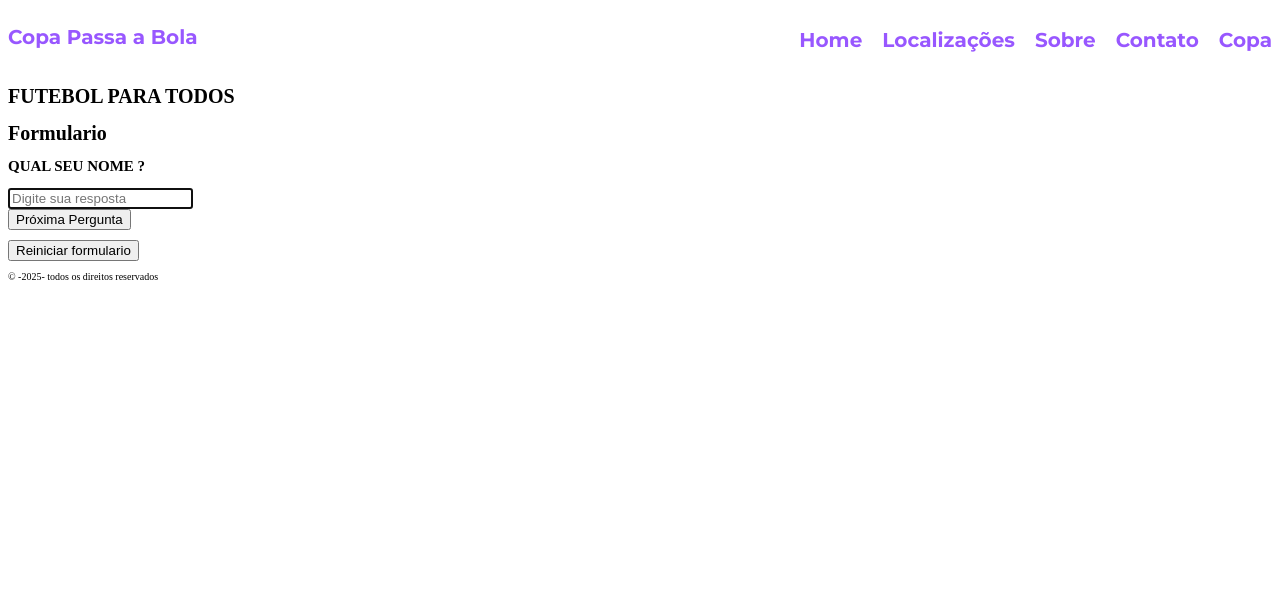
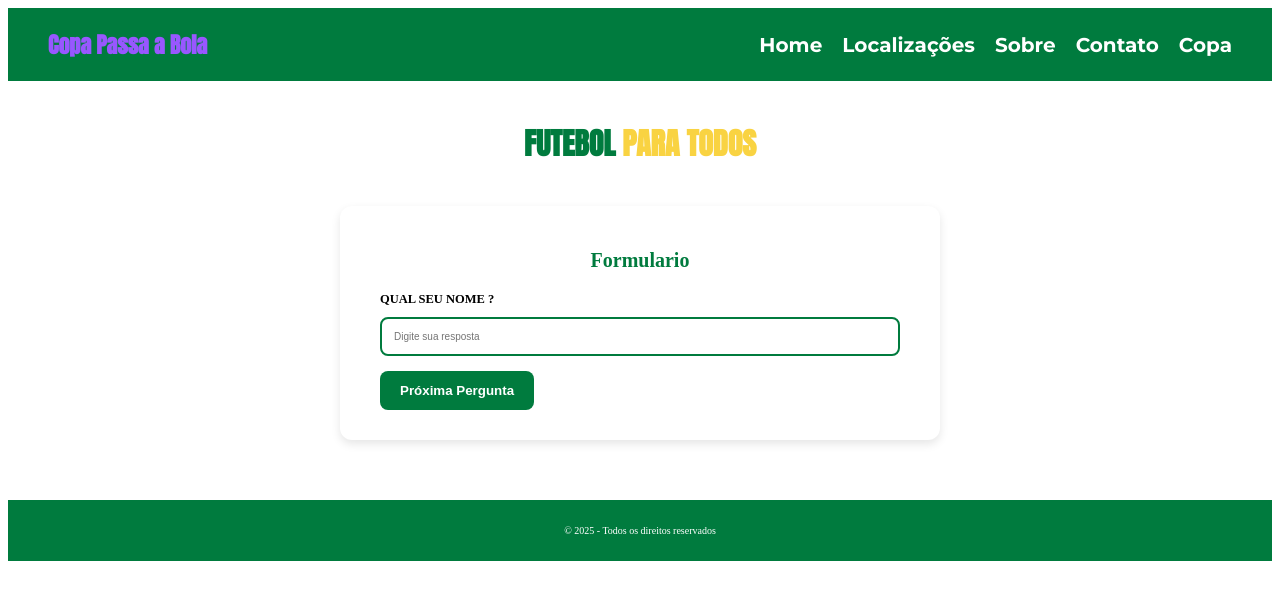
Before and after one commit to BRAINROTTERS/passa-bola, a plain HTML site: page src/pages/Copa.html in a window 1280 px wide. Drawn offline with nearby package versions, Linux system fonts and the light colour scheme.

Commit message:
estilizando a aba de inscriao

```diff
--- a/src/css/estilo.css
+++ b/src/css/estilo.css
@@ -558,3 +558,174 @@ figure:before {
     filter: brightness(1.2) contrast(3.0);
     width: 60%;
 }
+
+* === ESTILO EXCLUSIVO PARA A ABA DA COPA === */
+
+.pagina-copa body {
+    margin: 0;
+    font-family: 'Open Sans', sans-serif;
+    background: #f1f1f1;
+    color: #222;
+}
+
+.pagina-copa header {
+    background-color: #007b3e;
+    color: white;
+    padding: 20px 40px;
+    display: flex;
+    justify-content: space-between;
+    align-items: center;
+    flex-wrap: wrap;
+}
+
+.pagina-copa header h1 {
+    font-family: 'Anton', sans-serif;
+    font-size: 2.2rem;
+    margin: 0;
+}
+
+.pagina-copa .header-menu {
+    list-style: none;
+    display: flex;
+    gap: 20px;
+    padding: 0;
+    margin: 0;
+}
+
+.pagina-copa .header-menu li a {
+    color: white;
+    text-decoration: none;
+    font-weight: bold;
+    transition: color 0.3s;
+}
+
+.pagina-copa .header-menu li a:hover {
+    color: #f9d342;
+}
+
+/* Slogan */
+.pagina-copa #slogancopa {
+    text-align: center;
+    font-family: 'Anton', sans-serif;
+    font-size: 3rem;
+    color: #007b3e;
+    margin-top: 40px;
+}
+
+.pagina-copa #slogancopa span {
+    color: #f9d342;
+}
+
+/* Formulário */
+.pagina-copa .quiz {
+    background: white;
+    max-width: 600px;
+    margin: 40px auto;
+    padding: 30px 40px;
+    border-radius: 12px;
+    box-shadow: 0 4px 10px rgba(0, 0, 0, 0.1);
+}
+
+.pagina-copa .quiz h1 {
+    text-align: center;
+    font-size: 2rem;
+    margin-bottom: 20px;
+    color: #007b3e;
+}
+
+.pagina-copa #container-perguntas h2 {
+    font-size: 1.25rem;
+    margin-bottom: 10px;
+}
+
+.pagina-copa #resposta {
+    width: 100%;
+    padding: 12px;
+    font-size: 1rem;
+    border: 2px solid #ccc;
+    border-radius: 8px;
+    margin-bottom: 15px;
+    transition: border-color 0.3s;
+}
+
+.pagina-copa #resposta:focus {
+    border-color: #007b3e;
+    outline: none;
+}
+
+.pagina-copa #proximo,
+.pagina-copa #inicio-btn {
+    background-color: #007b3e;
+    color: white;
+    border: none;
+    padding: 12px 20px;
+    border-radius: 8px;
+    font-weight: bold;
+    cursor: pointer;
+    transition: background-color 0.3s;
+}
+
+.pagina-copa #proximo:hover,
+.pagina-copa #inicio-btn:hover {
+    background-color: #005f30;
+}
+
+.pagina-copa #message {
+    color: red;
+    font-size: 0.9rem;
+    margin-top: -10px;
+    margin-bottom: 10px;
+}
+
+.pagina-copa .hidden {
+    display: none;
+}
+
+/* Resultado */
+.pagina-copa #container-resultado ul {
+    list-style: none;
+    padding: 0;
+}
+
+.pagina-copa #container-resultado li {
+    margin-bottom: 15px;
+    background-color: #f9f9f9;
+    padding: 10px;
+    border-left: 4px solid #007b3e;
+    border-radius: 6px;
+}
+
+.pagina-copa #container-resultado span {
+    color: #007b3e;
+    font-weight: bold;
+}
+
+/* Footer */
+.pagina-copa footer {
+    background-color: #007b3e;
+    color: white;
+    text-align: center;
+    padding: 15px;
+    margin-top: 60px;
+}
+
+/* Responsividade */
+@media (max-width: 768px) {
+    .pagina-copa header {
+        flex-direction: column;
+        text-align: center;
+    }
+
+    .pagina-copa .header-menu {
+        flex-direction: column;
+        gap: 10px;
+    }
+
+    .pagina-copa #slogancopa {
+        font-size: 2rem;
+    }
+
+    .pagina-copa .quiz {
+        padding: 20px;
+    }
+}
--- a/src/pages/Copa.html
+++ b/src/pages/Copa.html
@@ -4,16 +4,18 @@
     <meta charset="UTF-8">
     <meta name="viewport" content="width=device-width, initial-scale=1.0">
     <title>Passa a Bola</title>
+
+    <!-- Estilos -->
     <link rel="stylesheet" href="../../src/css/estilo.css">
     <link rel="stylesheet" href="https://fonts.googleapis.com/css2?family=Montserrat:wght@700&family=Open+Sans:wght@400;600&display=swap">
     <link rel="shortcut icon" href="../src/assets/shortcuticonpassaabola.png" type="image/x-icon">
-    <link rel="stylesheet" href="https://unpkg.com/leaflet@1.7.1/dist/leaflet.css"crossorigin=""/>
-    <style>
-        @import url('https://fonts.googleapis.com/css2?family=Anton&display=swap');
-        </style>
+    <link rel="stylesheet" href="https://unpkg.com/leaflet@1.7.1/dist/leaflet.css" crossorigin=""/>
+    <style>@import url('https://fonts.googleapis.com/css2?family=Anton&display=swap');</style>
 </head>
-<body>
-    <body>
+
+<!-- AQUI ESTÁ A CLASSE PARA ISOLAR O CSS DA PÁGINA -->
+<body class="pagina-copa">
+
     <section class="hero">
         <header>
             <h1>Copa Passa a Bola</h1>
@@ -31,45 +33,44 @@
                 <span class="barra"></span>
                 <span class="barra"></span>
             </div>
-
-
         </header>
-
-
-
-
     </section>
 
     <div class="conteudo-wrapper">
         <div class="conteudo-com-lateral">
             <main class="conteudo-principal">
                 <h1 id="slogancopa">FUTEBOL <span>PARA TODOS</span></h1>
+
                 <main id="container-quiz">
                     <div class="quiz">
                         <h1>Formulario</h1>
 
                         <section id="container-perguntas">
-                <h2 id="pergunta">Qual o seu nome ?</h2>
+                            <h2 id="pergunta">Qual o seu nome?</h2>
                             <div id="container-respostas">
                                 <input type="text" id="resposta" placeholder="Digite sua resposta">
                             </div>
                             <button id="proximo">Próxima Pergunta</button>
                             <p id="message"></p>
                         </section>
+
                         <section id="container-resultado" class="hidden">
-                <div id="container-resultado" class="hidden">
                             <ul id="lista-resultado"></ul>
                             <button id="inicio-btn">Reiniciar formulario</button>
-                </div>
                         </section>
                     </div>
+                </main>
 
             </main>
-        </main>
+        </div>
+    </div>
+
     <footer>
-        <p>&copy; -2025- todos os direitos reservados</p>
+        <p>&copy; 2025 - Todos os direitos reservados</p>
     </footer>
-    <script src="https://unpkg.com/leaflet@1.7.1/dist/leaflet.js"crossorigin=""></script>
+
+    <!-- Scripts -->
+    <script src="https://unpkg.com/leaflet@1.7.1/dist/leaflet.js" crossorigin=""></script>
     <script src="../../src/js/copa.js"></script>
 </body>
 </html>
```
Lines whose indentation alone changed are shown as unchanged.
